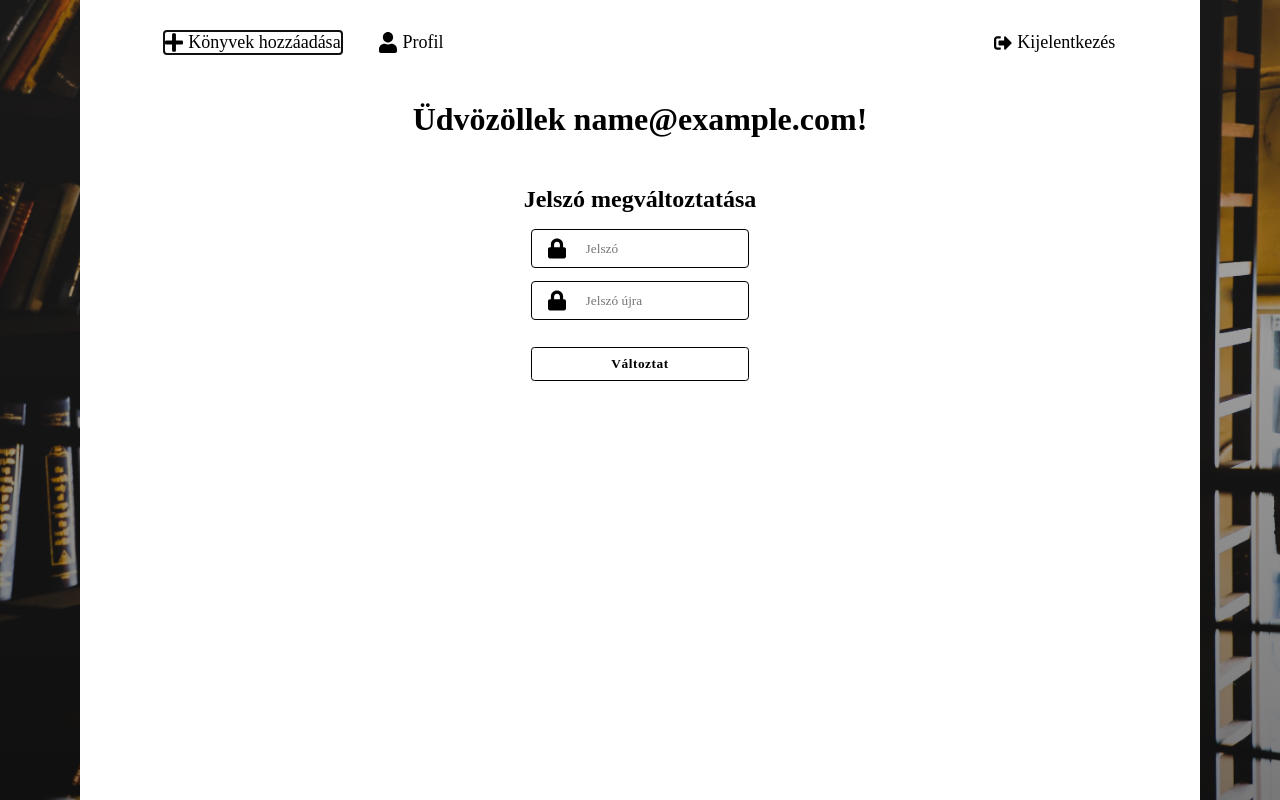
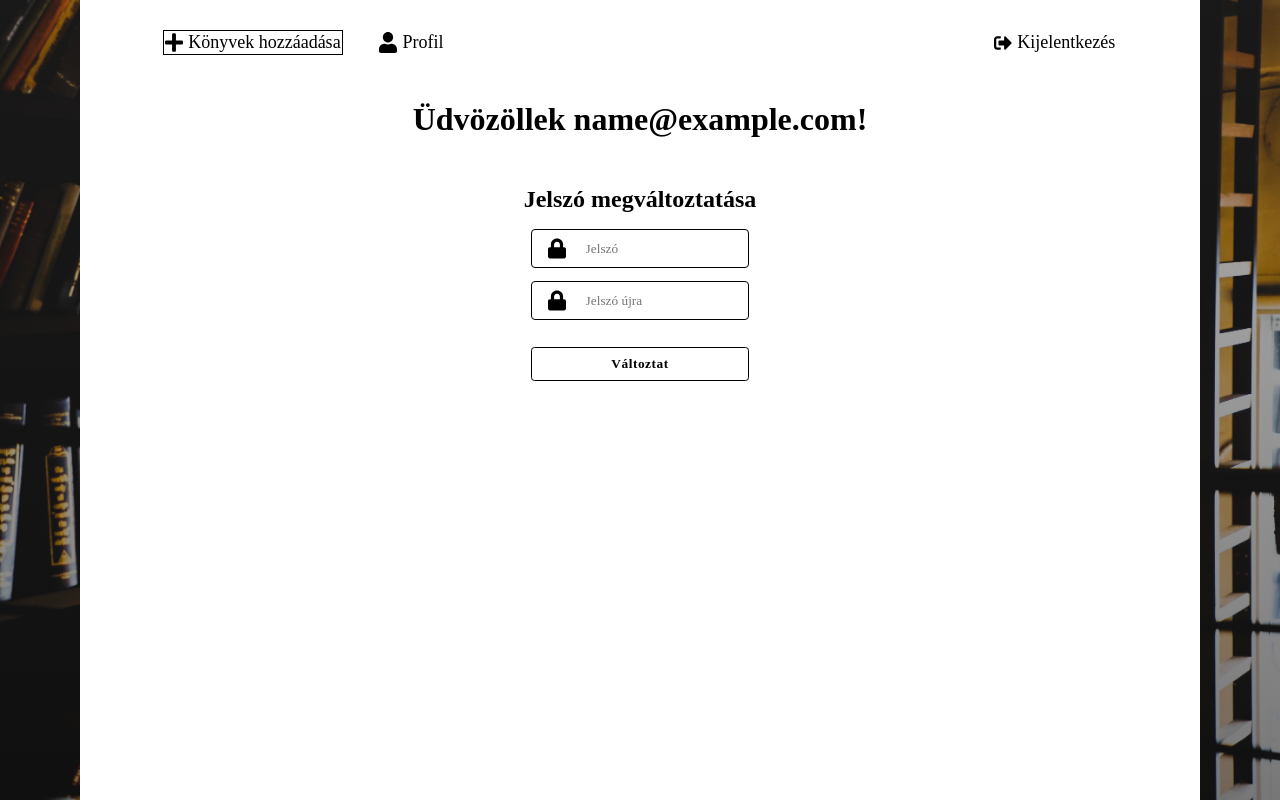
Before and after one commit to r3surr3cti0n/konyvtar, a PHP site: page /profil/index.php in a window 1280 px wide, with the restyled element focused. Run offline with PHP 8.4, Linux system fonts and the light colour scheme; the visitor is signed in with stand-in values (Sample User, id 1); some web fonts are replaced.

Commit message:
Link and button style when focused

```diff
--- a/style/main.css
+++ b/style/main.css
@@ -41,6 +41,9 @@ body {
 }
 .nav-link:hover {
 	opacity: 0.7;
+}
+.nav-link:focus {
+	outline: 1px solid black;
 }
 
 #main {
@@ -116,6 +119,11 @@ body {
 	font-family: var(--main-font);
 }
 
+#submit:focus {
+	border-color: black;
+	outline: 1px solid black;
+}
+
 .focused {
 	background-color: blue;
 }
```
